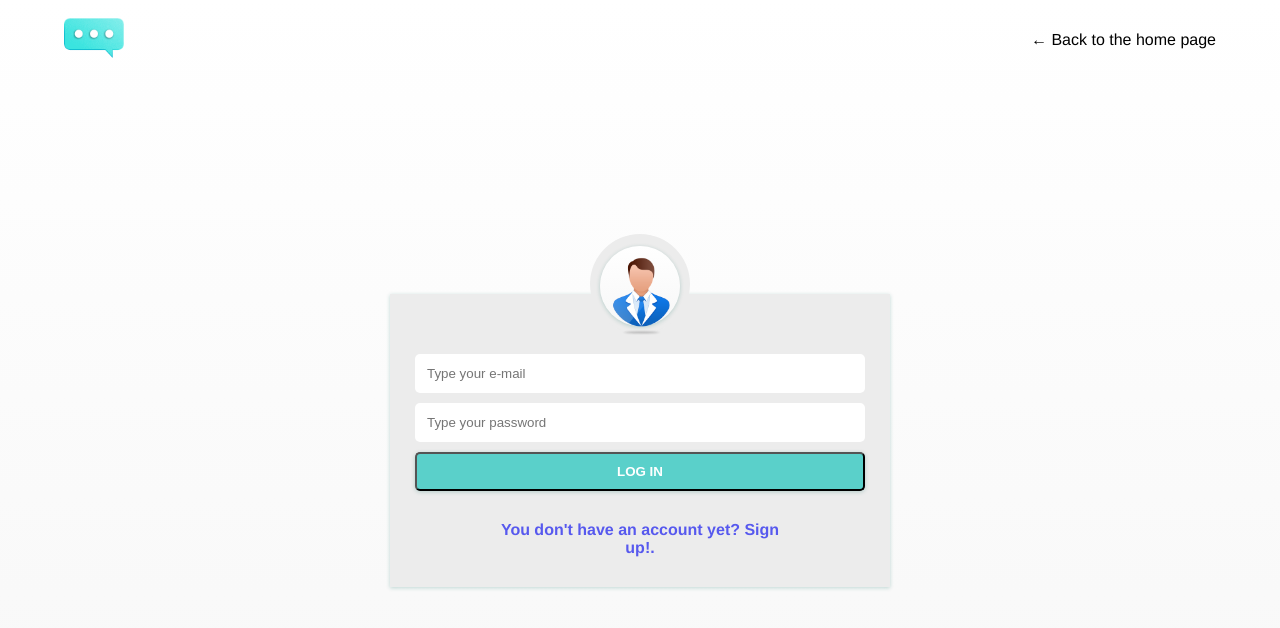
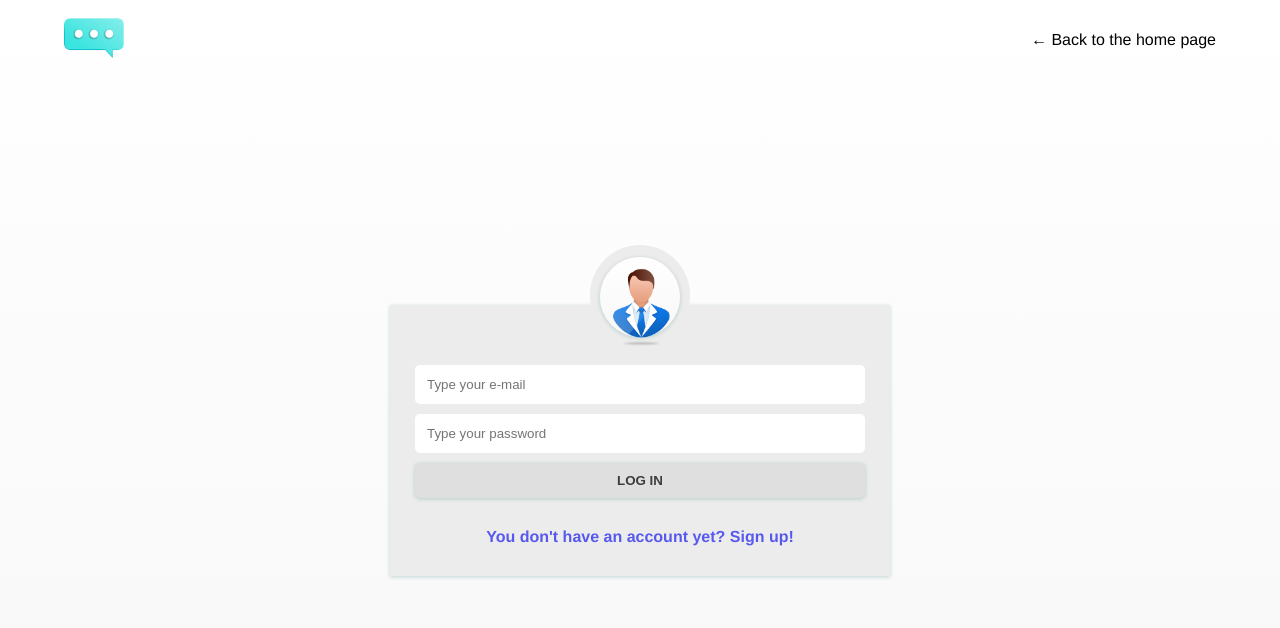
Before and after one commit to dawidow/vue-firebase-app, a Vue app: page /login in a window 1280 px wide. Shown: the top 628 px of the page. Built offline with nearby package versions, Linux system fonts and the light colour scheme; no server answers; what vue-toasted would draw is missing.

Commit message:
Login form validation ready

```diff
--- a/src/views/Login.vue
+++ b/src/views/Login.vue
@@ -9,23 +9,47 @@
 		<section class="login">
 			<form class="form">
 					<img src="../assets/avatar.png" alt="" class="form__avatar">
-					<input class="form__input" type="email" id="email" placeholder="Type your e-mail">
-					<input class="form__input" type="password"  id="password" placeholder="Type your password">
-					<button type="submit" @click="send" class="form__btn">Log in</button>
-					<router-link to="/register" class="form__link">You don't have an account yet? Sign up!.</router-link>
+					<input class="form__input" type="email" id="email" placeholder="Type your e-mail" v-model="mail" novalidate :class="{ 'has-error': $v.mail.$dirty && $v.mail.$invalid }" @input="$v.mail.$touch()">
+					<p class="form__input-hint" v-if="$v.mail.$dirty && $v.mail.$invalid">The field is not correct.</p>
+					<input class="form__input" type="password"  id="password" placeholder="Type your password" v-model="password" :class="{ 'has-error': $v.password.$dirty && $v.password.$invalid }" @input="$v.password.$touch()">
+					<p class="form__input-hint" v-if="$v.password.$dirty && !$v.password.required">The field is required.</p>
+					<p class="form__input-hint" v-if="$v.password.$dirty && !$v.password.minLength">The password must contain a minimum of 5 characters.</p>
+					<button type="submit" @click="send" class="form__btn" :disabled="$v.$invalid">Log in</button>
+					<router-link to="/register" class="form__link">You don't have an account yet? Sign up!</router-link>
 			</form>
 		</section>
 	</div>
 </template>
 
 <script>
+import { validationMixin } from 'vuelidate';
+import { required, minLength, email } from 'vuelidate/lib/validators';
+
 export default {
 	name: 'Login',
+	mixins: [ validationMixin ],
+	data() {
+		return {
+			mail: '',
+			password: ''
+		}
+	},
+	validations: {
+		mail: {
+			required,
+			email
+		},
+		password: {
+			required,
+			minLength: minLength(5)
+		}
+	},
 	methods: {
 		send(e) {
 			e.preventDefault();
 			let toast = this.$toasted.show("Succes! You logged in!", {
-					theme: "outline",
+					theme: "bubble",
+					type: 'info',
 					position: "bottom-right",
 					duration : 5000
 			});
@@ -68,7 +92,7 @@ export default {
 
 	.login {
 		min-height: 90vh;
-		width: 95%;
+		width: 90%;
 		display: flex;
 		justify-content: center;
 		align-items: center;
@@ -125,12 +149,25 @@ export default {
 					padding: 12px;
 					border: none;
 					border-radius: 5px;
+
+					&.has-error {
+						border: 1px solid red;
+					}
+				}
+
+				&__input-hint {
+					margin: 5px 0 0;
+					color: red;
+					text-align: left;
+					font-size: 14px;
+					width: 90%;
 				}
 
 				&__btn {
 					display: block;
 					margin: 10px auto;
 					padding: 10px 19px;
+					border: none;
 					border-radius: 5px;
 					background-color: #5ad0ca;
 					color: #fff;
@@ -143,6 +180,16 @@ export default {
 					text-transform: uppercase;
 					outline: none;
 
+					&:disabled, &[disabled] {
+						cursor: default;
+						background-color: #dfdfdf;
+						color: rgb(61, 61, 61);
+
+						&:hover {
+							background-color: #dfdfdf;
+						}
+					}
+
 					&:hover {
 						background-color: #43b1ab;
 					}
@@ -152,7 +199,7 @@ export default {
 					text-decoration: none;
 					color: #5759ee;
 					margin: 20px 0;
-					width: 310px;
+					width: 340px;
 					font-weight: bold;
 					transition: all .2s ease-in-out;
 
@@ -166,7 +213,7 @@ export default {
 						margin: 0 auto;
 						width: 305px;
 						height: 2px;
-						bottom: 20px;
+						bottom: 25px;
 						left: 0;
 						right: 0;
 						background-color: #4143c2;
```
